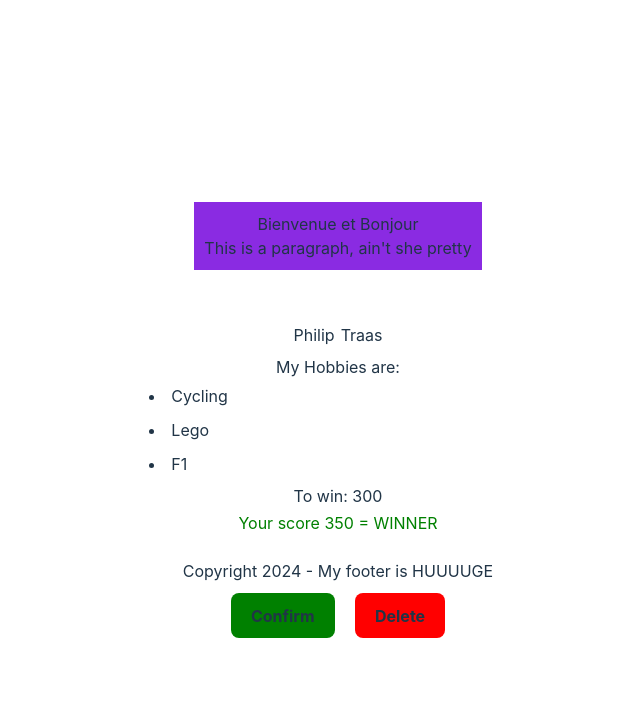
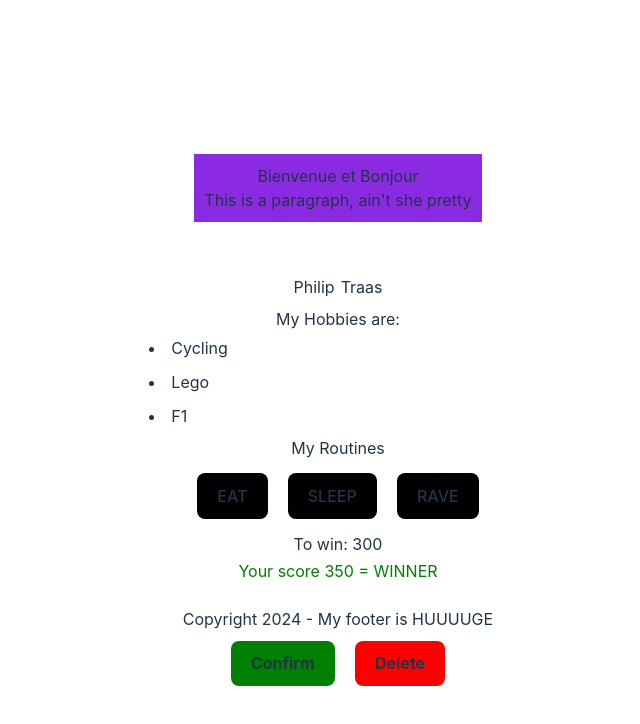
Before and after one commit to Fhilter/REACT-week-3, a React (Vite) app: page / in a window 1280 px wide. Shown: the top 724 px of the page, without its empty margins (302-942 px from the left). Built offline with nearby package versions, Linux system fonts and the light colour scheme.

Commit message:
added routines

```diff
--- a/src/App.jsx
+++ b/src/App.jsx
@@ -4,6 +4,7 @@ import { Footer } from './Components/Containers/Footer/Footer';
 import { Button } from './Components/UI/Button/Button';
 import { User } from './Components/Containers/User/User';
 import { Player } from './Components/Containers/Player/Player';
+import { Routine } from './Components/Containers/Routines/routine';
 
 function App(){
 //to use the children prop in the button component the children have to be within the tags, ergo opposite to normal react component tags which auto-close, a second one must be added (like in html)
@@ -20,10 +21,13 @@ function App(){
  function val() {
   alert('confirm')
  }
+
+
   return(
     <div>
       <Header />
       <User firstName={user.firstName} lastName={user.lastName} hobbies={user.hobbies}/>
+      <Routine />
       <Player />
       <br></br>
       <Footer />
--- /dev/null
+++ b/src/Components/Containers/Routines/routine.jsx
@@ -0,0 +1,34 @@
+import { Button } from "../../UI/Button/Button";
+
+export function Routine() {
+
+
+
+
+
+        function clickRoutine(action) {
+            alert(`Time to ${action}!`)
+        }
+
+        return(
+
+            <>
+            <h2>My Routines</h2>
+            <Button
+            callBack={() => {clickRoutine('EAT')}}>
+            EAT
+            </Button>
+            <Button
+            callBack={() => {clickRoutine('SLEEP')}}>
+            SLEEP
+            </Button>
+            <Button
+            callBack={() => {clickRoutine('RAVE')}}>
+            RAVE
+            </Button>
+
+            </>
+
+        )
+
+}
```
